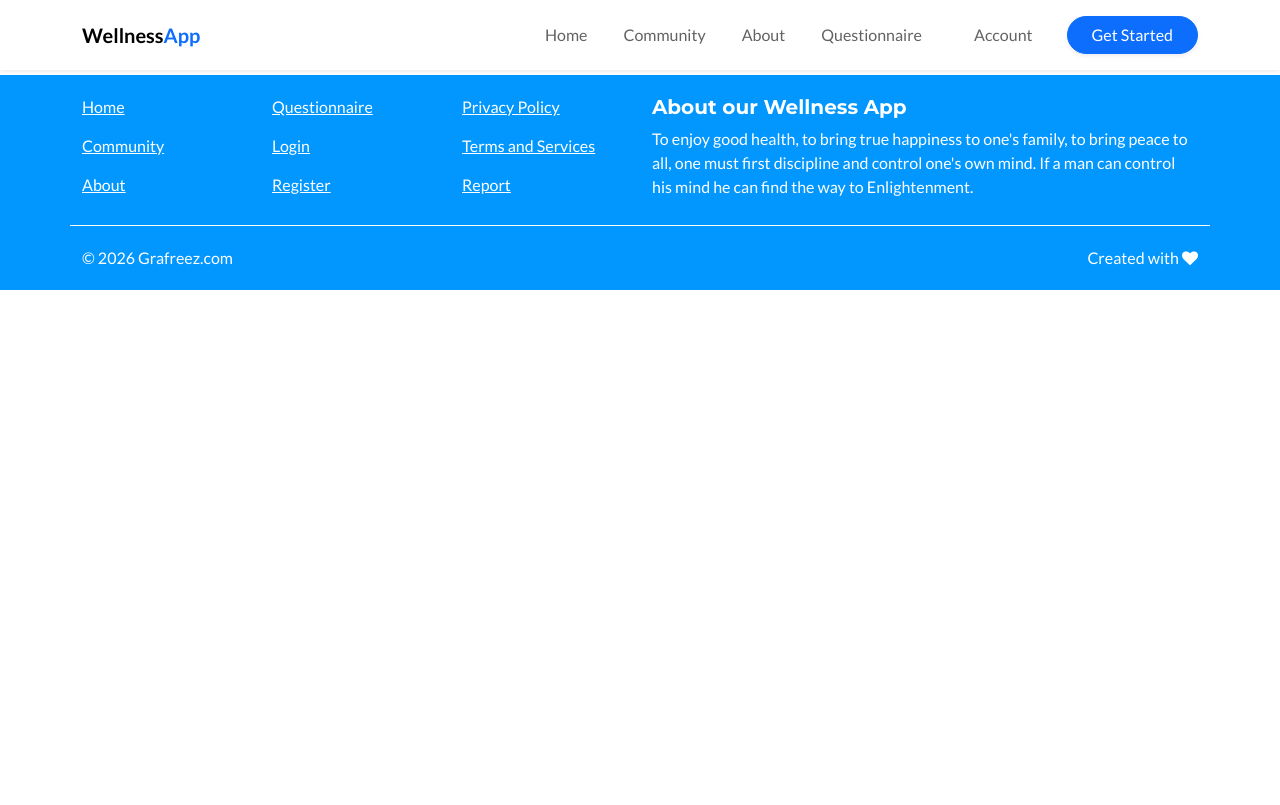
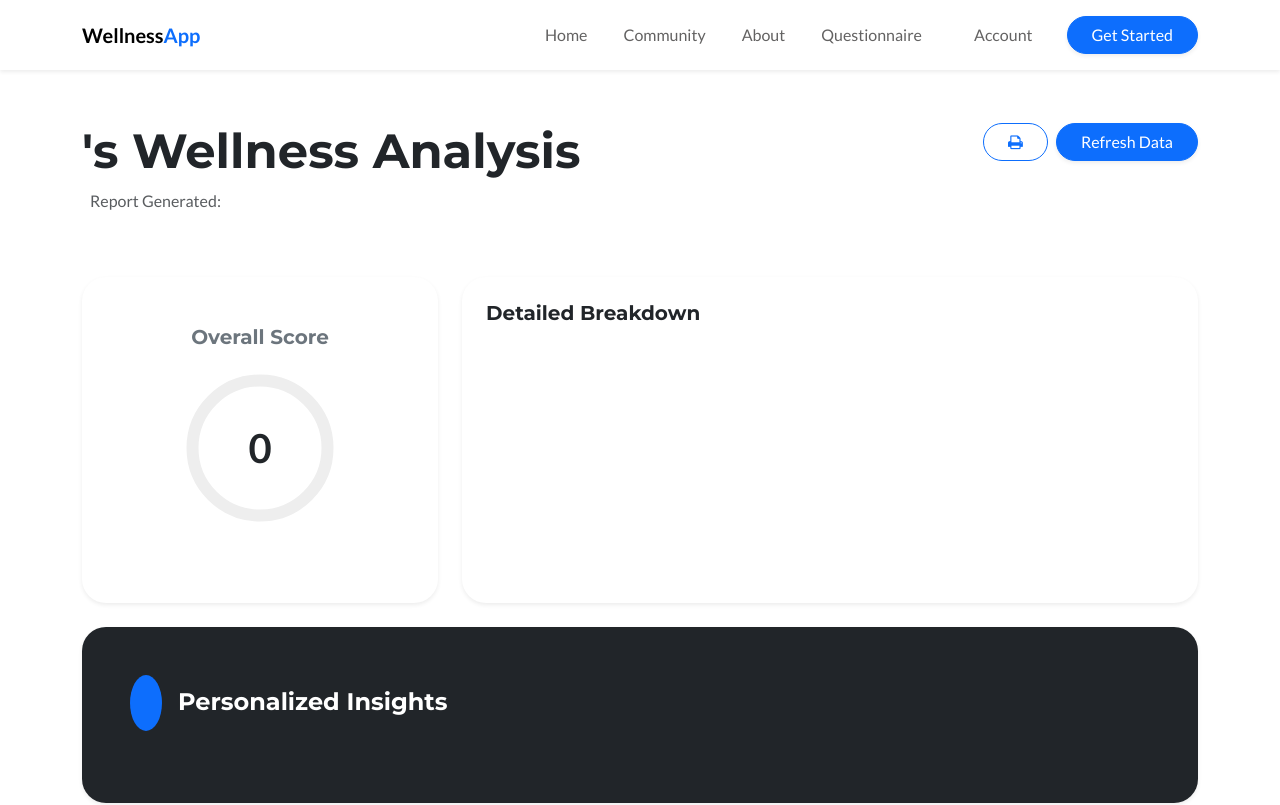
Before and after one commit to Raxxit/Wellness-app, a Vue app: page /report in a window 1280 px wide. Shown: the top 805 px of the page. Built offline with nearby package versions, Linux system fonts and the light colour scheme.

Commit message:
display a ui for report done

```diff
--- a/src/components/AppNavbar.vue
+++ b/src/components/AppNavbar.vue
@@ -49,6 +49,7 @@ const handleLogout = () => {
                 <li><RouterLink class="dropdown-item" to="/register">Register</RouterLink></li>
                 <li><hr class="dropdown-divider"></li>
                 <li><RouterLink class="dropdown-item" to="/profile">Profile</RouterLink></li>
+                                <li><RouterLink class="dropdown-item" to="/report">Report</RouterLink></li>
               </ul>
             </li>
 
--- a/src/router/index.js
+++ b/src/router/index.js
@@ -4,7 +4,7 @@ import AboutView from '@/views/AboutView.vue'
 import QuestionnaireView from '@/views/questionnaireView.vue'
 import Profile from '@/views/Profile.vue'
 import login from '@/views/login.vue'
-
+import reportView from '@/views/reportView.vue'
 
 const router = createRouter({
     history: createWebHistory(import.meta.env.BASE_URL),
@@ -43,6 +43,12 @@ const router = createRouter({
             component: login
         },
 
+        {
+                    path: '/report',
+            name: 'report',
+            component: reportView
+        },
+
 
 
 
--- /dev/null
+++ b/src/views/reportView.vue
@@ -0,0 +1,137 @@
+<script setup>
+import { onMounted } from 'vue';
+import * as wowModule from "wowjs";
+
+// defineProps is the bridge to your future database.
+// When you fetch data from Flask/Axios, you'll pass it here.
+const props = defineProps({
+  report: {
+    type: Object,
+    default: () => ({
+      user_name: '',
+      generated_at: '',
+      score: 0,
+      status_label: '', // e.g., "Excellent", "Improving"
+      metrics: [],      // array of { name, value, icon, color }
+      insights: []      // array of strings
+    })
+  }
+});
+
+onMounted(() => {
+  const WOW = wowModule.WOW || wowModule.default.WOW;
+  new WOW().init();
+});
+</script>
+
+<template>
+  <div class="report-view py-5">
+    <div class="container">
+
+      <div class="row mb-5 wow fadeIn">
+        <div class="col-md-8">
+          <h1 class="display-5 fw-bold text-dark">{{ report.user_name }}'s Wellness Analysis</h1>
+          <p class="text-muted">
+            <i class="fa fa-clock me-2"></i>Report Generated: {{ report.generated_at }}
+          </p>
+        </div>
+        <div class="col-md-4 text-md-end">
+          <button class="btn btn-outline-primary rounded-pill px-4 me-2">
+            <i class="fa fa-print"></i>
+          </button>
+          <button class="btn btn-primary rounded-pill px-4 shadow-sm">
+            Refresh Data
+          </button>
+        </div>
+      </div>
+
+      <div class="row g-4">
+        <div class="col-lg-4 wow fadeInLeft" data-wow-delay="0.2s">
+          <div class="card border-0 shadow-sm rounded-4 h-100 text-center">
+            <div class="card-body d-flex flex-column justify-content-center p-5">
+              <h5 class="text-secondary fw-bold mb-4">Overall Score</h5>
+              <div class="position-relative d-inline-block mx-auto mb-4">
+                <svg width="150" height="150" viewBox="0 0 100 100">
+                  <circle cx="50" cy="50" r="45" fill="none" stroke="#eee" stroke-width="8" />
+                  <circle cx="50" cy="50" r="45" fill="none" stroke="var(--bs-primary)"
+                    stroke-width="8" stroke-dasharray="283"
+                    :stroke-dashoffset="283 - (283 * report.score) / 100"
+                    stroke-linecap="round" style="transition: stroke-dashoffset 1s ease-out" />
+                </svg>
+                <div class="position-absolute top-50 start-50 translate-middle">
+                  <span class="h1 fw-bold mb-0">{{ report.score }}</span>
+                </div>
+              </div>
+              <h4 class="text-primary fw-bold">{{ report.status_label }}</h4>
+            </div>
+          </div>
+        </div>
+
+        <div class="col-lg-8 wow fadeInRight" data-wow-delay="0.4s">
+          <div class="card border-0 shadow-sm rounded-4 h-100 p-4">
+            <h5 class="fw-bold mb-4">Detailed Breakdown</h5>
+            <div class="row g-4">
+              <div v-for="(metric, index) in report.metrics" :key="index" class="col-md-6">
+                <div class="p-3 border rounded-3 bg-light-subtle">
+                  <div class="d-flex justify-content-between mb-2">
+                    <span class="small fw-bold text-muted text-uppercase">
+                      <i :class="['fa me-2', metric.icon]"></i>{{ metric.name }}
+                    </span>
+                    <span class="small fw-bold">{{ metric.value }}%</span>
+                  </div>
+                  <div class="progress" style="height: 6px;">
+                    <div class="progress-bar rounded-pill" :class="'bg-' + metric.color"
+                         :style="{ width: metric.value + '%' }"></div>
+                  </div>
+                </div>
+              </div>
+            </div>
+          </div>
+        </div>
+
+        <div class="col-12 wow fadeInUp" data-wow-delay="0.6s">
+          <div class="card border-0 shadow-sm rounded-4 bg-dark text-white p-4 p-md-5">
+            <div class="d-flex align-items-center mb-4">
+              <div class="bg-primary p-3 rounded-circle me-3">
+                <i class="fa fa-robot fa-lg"></i>
+              </div>
+              <h4 class="fw-bold mb-0">Personalized Insights</h4>
+            </div>
+            <div class="row">
+              <div v-for="(insight, idx) in report.insights" :key="idx" class="col-md-4 mb-3">
+                <div class="d-flex align-items-start">
+                  <i class="fa fa-check text-success me-3 mt-1"></i>
+                  <p class="mb-0 opacity-75 small">{{ insight }}</p>
+                </div>
+              </div>
+            </div>
+          </div>
+        </div>
+      </div>
+
+    </div>
+  </div>
+</template>
+
+<style scoped>
+.rounded-4 {
+  border-radius: 1.5rem !important;
+}
+
+.card {
+  transition: transform 0.3s ease;
+}
+
+.card:hover {
+  transform: translateY(-5px);
+}
+
+.bg-light-subtle {
+  background-color: #f8f9fa;
+}
+
+/* SVG Progress Styling */
+circle {
+  transition: stroke-dashoffset 1s ease-in-out;
+}
+</style>
```
